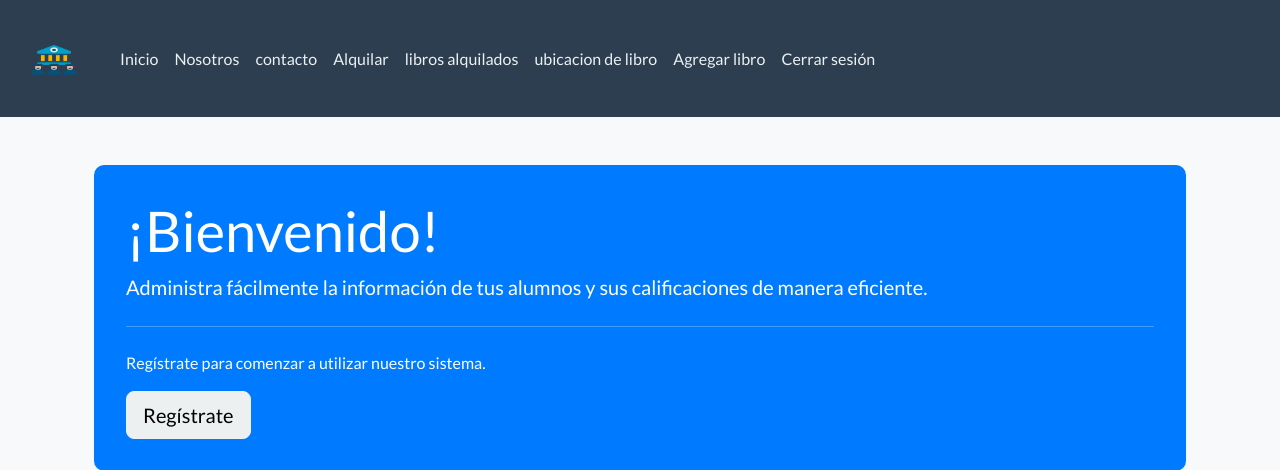
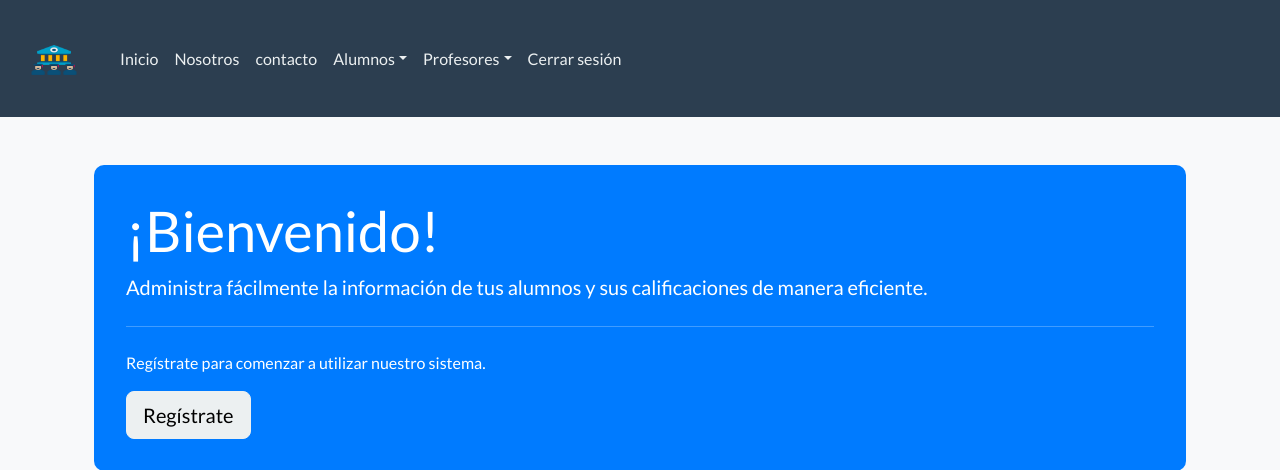
Before and after one commit to ZARPEC/Proyecto_Alumnos, a PHP site: page / in a window 1280 px wide. Shown: the top 470 px of the page. Run offline with PHP 8.4, Linux system fonts and the light colour scheme; the visitor is signed in with stand-in values (Sample User, id 1); some libraries are stand-ins or nearby versions.

Commit message:
se agrega lista para la modificacion de profesores, unicamente administradores pueden ver

```diff
--- a/View/pages/navbar.php
+++ b/View/pages/navbar.php
@@ -12,7 +12,7 @@
             <span class="navbar-toggler-icon"></span>
         </button>
         <div class="collapse navbar-collapse" id="navbarNavAltMarkup">
-            <div class="navbar-nav" >
+            <div class="navbar-nav">
                 <a class="nav-link active  text-light" aria-current="page" href="index.php">Inicio</a>
                 <a class="nav-link  text-light" href="index.php?action=nosotros">Nosotros <i class="fa-solid fa-people-arrows fa-2xs"></i> </a>
                 <a class="nav-link  text-light" href="index.php?action=contacto">contacto</a>
@@ -20,14 +20,37 @@
                 <?php
                 if (!empty($_SESSION['id'])) { //Tiene sesión activa
                 ?>
-                    <a class="nav-link  text-light" href="index.php?action=alquilar">Alquilar<i class="bi bi-book-fill"></i> </a>
-                    <a class="nav-link  text-light" href="index.php?action=verAlquiler">libros alquilados</a>
-                    <a class="nav-link text-light " href="index.php?action=buscar">ubicacion de libro</a>
+                    <ul class="navbar-nav me-auto">
+                        <li class="nav-item dropdown">
+                            <a class="nav-link text-light dropdown-toggle" data-bs-toggle="dropdown" href="#" role="button" aria-haspopup="true" aria-expanded="false">Alumnos</a>
+                            <div class="dropdown-menu">
+                                <a class="dropdown-item" href="#">Modificar Alumnos</a>
+                                <a class="dropdown-item" href="#">Listado Alumnos</a>
+                                <a class="dropdown-item" href="#">Agregar alumno</a>
+                                <div class="dropdown-divider"></div>
+                                <?php
+                                if (!empty($_SESSION['rol']) && $_SESSION['rol'] == '1') {
+                                ?>
+                                    <a class="dropdown-item" href="index.php?action=agregarLibro">Listar todos los alumnos</a>
+                                <?php } ?>
+                            </div>
+                        </li>
+                    </ul>
                     <?php
-                    if(!empty($_SESSION['rol'])&& $_SESSION['rol']=='s'){
-                        ?>
-                        <a class="nav-link text-light"  href="index.php?action=agregarLibro">Agregar libro</a>
-                        <?php } ?>
+                    if (!empty($_SESSION['rol']) && $_SESSION['rol'] == '1') {
+                    ?>
+                        <ul class="navbar-nav me-auto">
+                            <li class="nav-item dropdown">
+                                <a class="nav-link text-light dropdown-toggle" data-bs-toggle="dropdown" href="#" role="button" aria-haspopup="true" aria-expanded="false">Profesores</a>
+                                <div class="dropdown-menu">
+                                    <a class="dropdown-item" href="#">Modificar Profesor</a>
+                                    <a class="dropdown-item" href="#">Listado profesores</a>
+                                    <a class="dropdown-item" href="index.php?action=agregarProfesor">Agregar profesor</a>
+                                    <div class="dropdown-divider"></div>
+                                </div>
+                            </li>
+                        </ul>
+                    <?php } ?>
                     <a class="nav-link  text-light" href="index.php?action=logout">Cerrar sesión</a>
                 <?php } else { //No ha iniciado sesión
                 ?>
```
